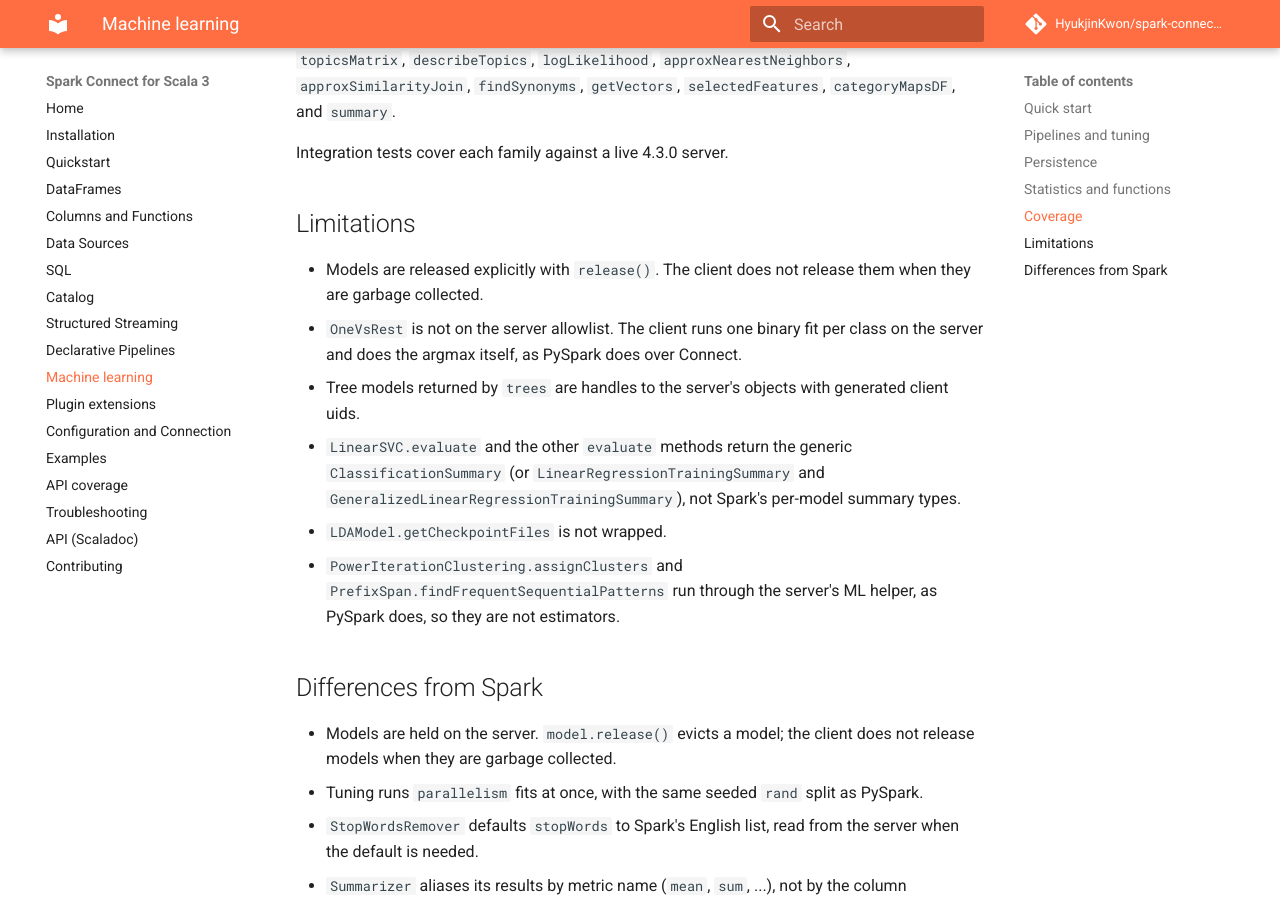
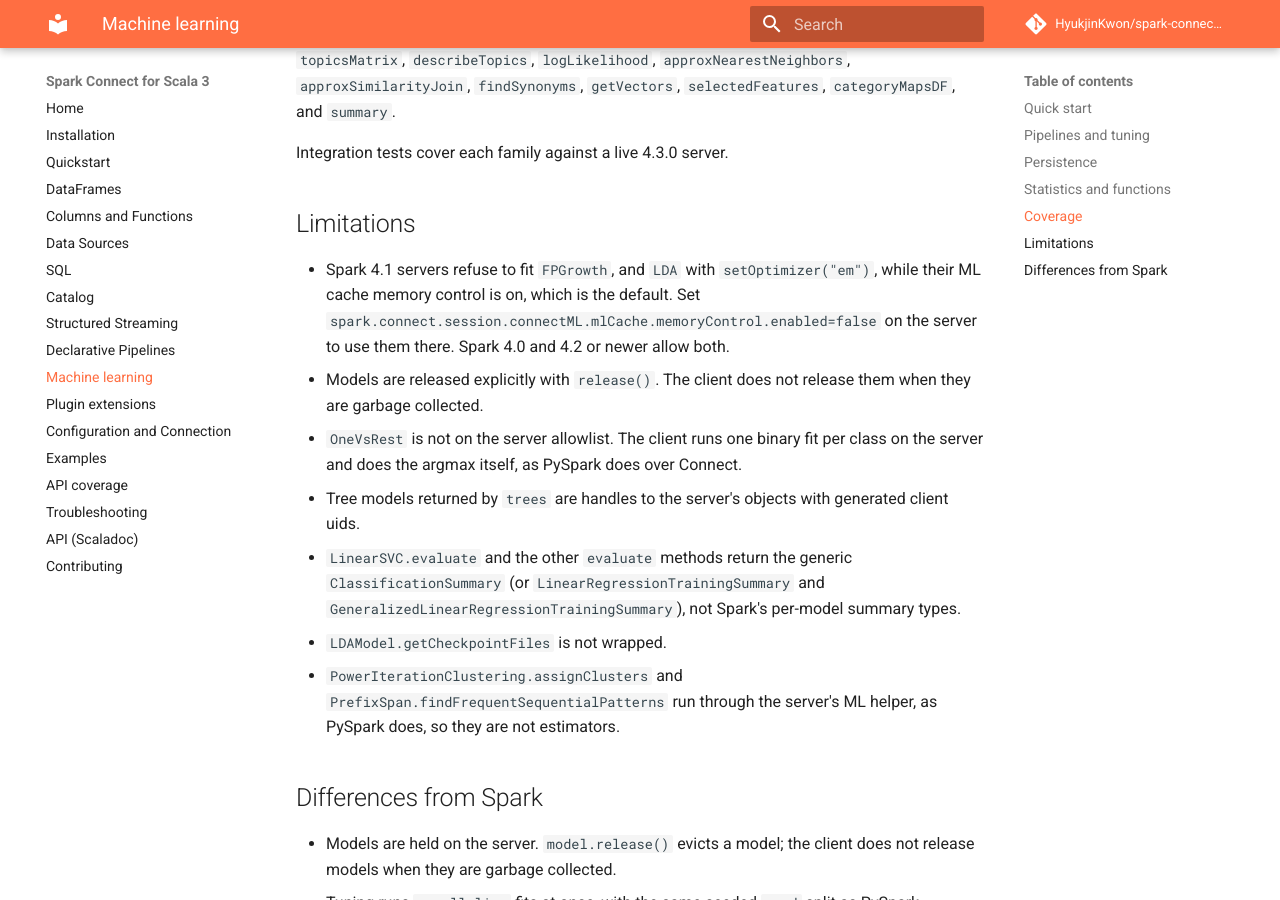
Before and after one commit to HyukjinKwon/spark-connect-scala3, an MkDocs documentation site: the page built from docs/ml.md, in a window 1280 px wide and 900 px high, scrolled down 3416 px. Built offline with MkDocs 1.6.1 and Material for MkDocs 9.7.7, drawn with Linux system fonts in a browser that asks for light colours; comment, search, counter and statistics services are not loaded.

Commit message:
Skip the FPGrowth and LDA em fits on Spark 4.1, and document why
Spark 4.1 refuses to fit FPGrowth, and LDA with the em optimizer, while its
ML cache memory control (spark.connect.session.connectML.mlCache.memoryControl.enabled)
is on, which is the default there; Spark 4.0 predates the check and Spark 4.2
removed it. CI's integration matrix includes Spark 4.1.4, so those two tests
are skipped there, and docs/ml.md says how to enable the fits on such a server.

Co-authored-by: Isaac <no-reply@databricks.com>

```diff
--- a/docs/ml.md
+++ b/docs/ml.md
@@ -129,6 +129,10 @@ Integration tests cover each family against a live 4.3.0 server.
 
 ## Limitations
 
+- Spark 4.1 servers refuse to fit `FPGrowth`, and `LDA` with `setOptimizer("em")`, while
+  their ML cache memory control is on, which is the default. Set
+  `spark.connect.session.connectML.mlCache.memoryControl.enabled=false` on the server to
+  use them there. Spark 4.0 and 4.2 or newer allow both.
 - Models are released explicitly with `release()`. The client does not release them
   when they are garbage collected.
 - `OneVsRest` is not on the server allowlist. The client runs one binary fit per
```
Also changed, not shown: 3 other files.
